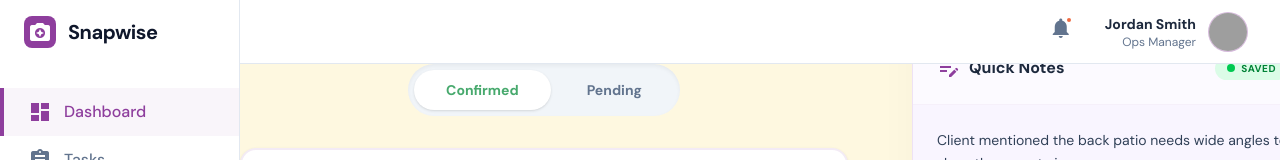
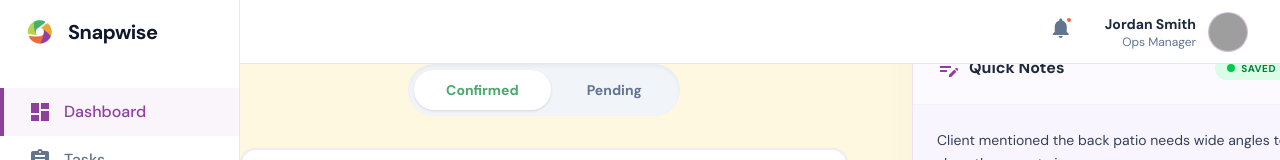
Before and after one commit to snapwisenz/Snapwise-App, a Next.js app: page /jobs/new in a window 1280 px wide. Shown: the top 160 px of the page. Built offline with nearby package versions, Linux system fonts and the light colour scheme; grey boxes are pictures that could not be loaded.

Commit message:
Add new logo to sidebar

```diff
--- a/src/app/(admin)/layout.tsx
+++ b/src/app/(admin)/layout.tsx
@@ -8,9 +8,8 @@
       {/* Sidebar */}
       <aside className="w-[240px] bg-white dark:bg-slate-900 border-r border-neutral-border dark:border-slate-800 flex flex-col fixed h-full z-20">
         <div className="h-16 flex items-center px-6 gap-3">
-          <div className="w-8 h-8 bg-primary rounded-lg flex items-center justify-center text-white">
-            <span className="material-icons text-xl">camera_enhance</span>
-          </div>
+          {/* eslint-disable-next-line @next/next/no-img-element */}
+          <img src="/logo.png" alt="Snapwise Logo" className="w-8 h-8 object-contain" />
           <span className="text-xl font-bold heading-font tracking-tight text-slate-900 dark:text-white">Snapwise</span>
         </div>
 
```
Also changed, not shown: public/logo.png (added).
